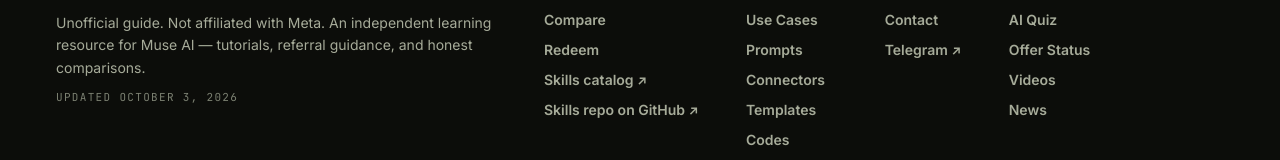
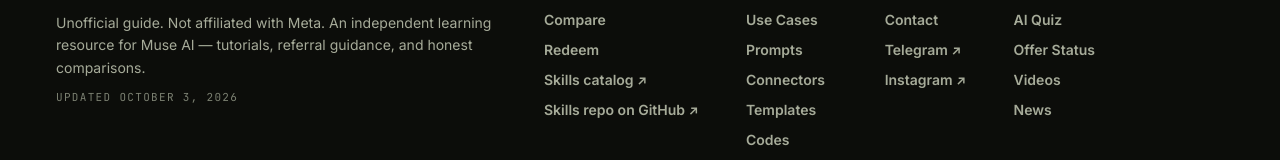
Before and after one commit to aicodedecode/Museaicodes, a Next.js app: page /apps in a window 1280 px wide. Shown: the part 7486-7646 px from the top of the page. Built offline with nearby package versions, Linux system fonts and the light colour scheme.

Commit message:
Add Instagram link: site.ts instagramUrl, footer link, contact page card

```diff
--- a/app/contact/page.tsx
+++ b/app/contact/page.tsx
@@ -113,6 +113,31 @@
           </div>
         </div>
       </Reveal>
+      <Reveal delay={120}>
+        <div className="mt-8 rounded-3xl border border-line bg-surface p-8 md:p-10">
+          <p className="kicker">Instagram</p>
+          <h2 className="font-display mt-3 max-w-[520px] text-[clamp(1.8rem,4vw,2.8rem)] font-extrabold leading-[1.05] tracking-tight">
+            Daily reels & visual guides.
+          </h2>
+          <p className="mt-4 max-w-[560px] text-muted">
+            Muse tips, AI news in 30 seconds, and prompt demos — follow
+            @museaicodes for the visual side of the site.
+          </p>
+          <div className="mt-6">
+            <a
+              href={SITE.instagramUrl}
+              target="_blank"
+              rel="noopener noreferrer"
+              className="inline-flex min-h-[52px] items-center justify-center gap-2 rounded-xl bg-accent px-8 py-3.5 font-bold text-accent-ink transition-all duration-150 hover:-translate-y-0.5"
+            >
+              Follow @museaicodes{" "}
+              <span aria-hidden="true" className="text-sm">
+                ↗
+              </span>
+            </a>
+          </div>
+        </div>
+      </Reveal>
     </LegalPage>
   );
 }
--- a/components/SiteFooter.tsx
+++ b/components/SiteFooter.tsx
@@ -152,6 +152,20 @@
                 </span>
               </a>
             </li>
+            <li>
+              <a
+                href={SITE.instagramUrl}
+                target="_blank"
+                rel="noopener noreferrer"
+                aria-label="Instagram profile (opens in a new tab)"
+                className={linkCls}
+              >
+                Instagram{" "}
+                <span aria-hidden="true" className="text-xs">
+                  ↗
+                </span>
+              </a>
+            </li>
           </FooterGroup>
           <FooterGroup title="Tools">
             <li>
--- a/lib/site.ts
+++ b/lib/site.ts
@@ -9,6 +9,7 @@
   skillsUrl: "https://museai-eight.vercel.app/",
   skillsRepoUrl: "https://github.com/aicodedecode/awesome-muse-skills",
   telegramUrl: "https://t.me/museaicode",
+  instagramUrl: "https://www.instagram.com/museaicodes",
   contactEmail: "aiprofit.in@gmail.com",
   updated: "October 3, 2026",
 } as const;
```
